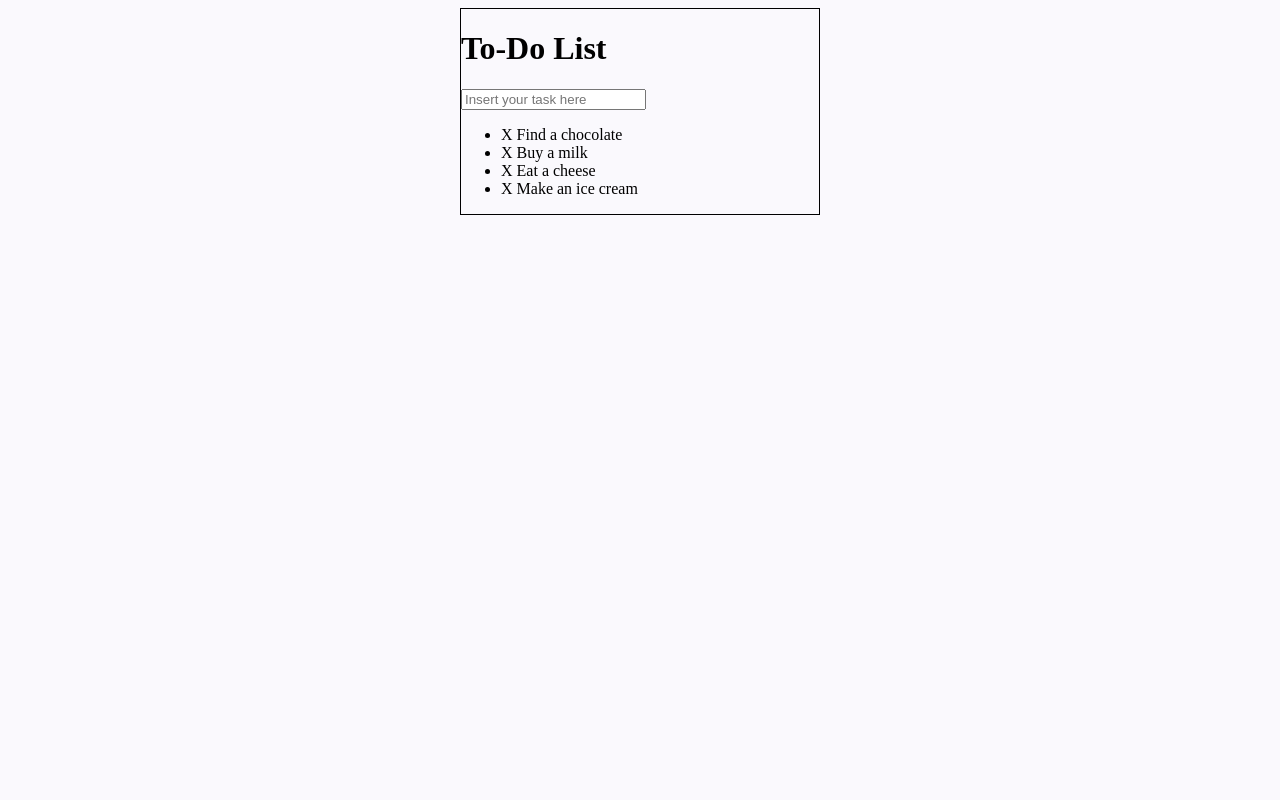
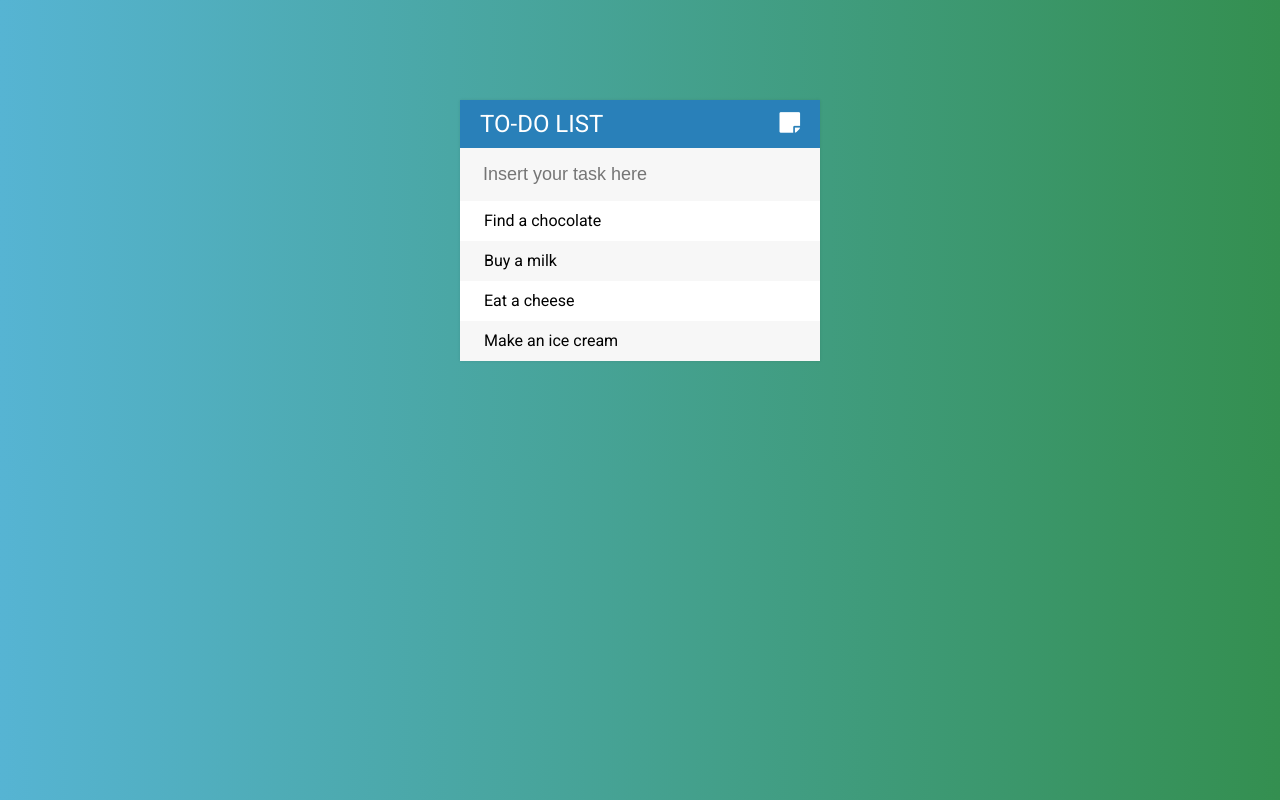
Before and after one commit to rhbayuprabowo/todo-list, a plain HTML site: page index.html in a window 1280 px wide. Drawn offline with nearby package versions, Linux system fonts and the light colour scheme.

Commit message:
finish the exercise

```diff
--- a/css/style.css
+++ b/css/style.css
@@ -1,15 +1,89 @@
+body {
+  background: #348F50;
+  /* fallback for old browsers */
+  background: -webkit-linear-gradient(to right, #56B4D3, #348F50);
+  /* Chrome 10-25, Safari 5.1-6 */
+  background: linear-gradient(to right, #56B4D3, #348F50);
+  /* W3C, IE 10+/ Edge, Firefox 16+, Chrome 26+, Opera 12+, Safari 7+ */
+  font-family: Roboto, monospace, sans-serif;
+}
+
+h1 {
+  background: #2980b9;
+  color: white;
+  font-size: 24px;
+  font-weight: normal;
+  margin: 0;
+  padding: 10px 20px;
+  text-transform: uppercase;
+}
+
+ul {
+  list-style: none;
+  margin: 0;
+  padding: 0;
+}
+
+li {
+  -webkit-columns: #666;
+  background: white;
+  columns: #666;
+  height: 40px;
+  line-height: 40px;
+}
+
+li:nth-child(2n) {
+  background: #f7f7f7;
+}
+
+span {
+  margin-right: 20px;
+  background: #e74c3c;
+  color: white;
+  height: 40px;
+  width: 0;
+  display: inline-block;
+  text-align: center;
+  transition: 0.25s linear;
+  opacity: 0;
+}
+
+li:hover span {
+  width: 40px;
+  opacity: 1;
+}
+
+input {
+  -webkit-box-sizing: border-box;
+  background-color: #f7f7f7;
+  border: 3px solid rgba(0, 0, 0, 0);
+  box-sizing: border-box;
+  color: #2980b9;
+  font-size: 18px;
+  padding: 13px 13px 13px 20px;
+  width: 100%;
+}
+
+input:focus {
+  background: #fff;
+  border: 3px solid #2980b9;
+  outline: none;
+}
+
+.fa-sticky-note {
+  float: right;
+}
+
 .completed {
   color: darkgrey;
   text-decoration: line-through;
 }
 
 .container {
-  box-sizing: border-box;
-  border: 1px solid black;
+  -webkit-box-shadow: 0 0 3px rgba(0, 0, 0, 0.1);
+  background: #f7f7f7;
+  border-style: none;
+  box-shadow: 0 0 3px rgba(0, 0, 0, 0.1);
+  margin: 100px auto;
   width: 360px;
-  margin: 0 auto;
 }
-
-body {
-  background: rgb(250, 249, 253);
-}
--- a/index.html
+++ b/index.html
@@ -1,25 +1,42 @@
 <!DOCTYPE html>
 <html lang="en">
+
 <head>
   <meta charset="UTF-8">
   <meta name="viewport" content="width=device-width, initial-scale=1.0">
   <meta http-equiv="X-UA-Compatible" content="ie=edge">
   <title>Todo List</title>
+  <link href="https://fonts.googleapis.com/css?family=Roboto:400,500i,700" rel="stylesheet">
+  <link rel="stylesheet" href="https://cdnjs.cloudflare.com/ajax/libs/font-awesome/4.7.0/css/font-awesome.min.css" />
   <link rel="stylesheet" href="css/style.css">
   <script src="https://code.jquery.com/jquery-3.2.1.min.js" charset="utf-8"></script>
 </head>
+
 <body>
   <div class="container">
-    <h1>To-Do List</h1>
-    <p><input type="text" placeholder="Insert your task here"></p>
+    <h1>To-Do List <i class="fa fa-sticky-note"></i></h1>
+    <input type="text" placeholder="Insert your task here">
     <ul>
-      <li><span>X</span> Find a chocolate</li>
-      <li><span>X</span> Buy a milk</li>
-      <li><span>X</span> Eat a cheese</li>
-      <li><span>X</span> Make an ice cream</li>
+      <li>
+        <span>
+          <i class="fa fa-trash"></i>
+        </span> Find a chocolate</li>
+      <li>
+        <span>
+          <i class="fa fa-trash"></i>
+        </span> Buy a milk</li>
+      <li>
+        <span>
+          <i class="fa fa-trash"></i>
+        </span> Eat a cheese</li>
+      <li>
+        <span>
+          <i class="fa fa-trash"></i>
+        </span> Make an ice cream</li>
     </ul>
   </div>
   <!-- script -->
   <script src="js/todo-list.js" charset="utf-8"></script>
 </body>
+
 </html>
--- a/js/todo-list.js
+++ b/js/todo-list.js
@@ -9,10 +9,14 @@ $('ul').on('click', 'span', function(e) {
   e.stopPropagation();
 });
 
-$('input[type=\'text\']').keypress(function(e) {
+$('input[type=\'text\']').keypress(function (e) {
   if (e.which === 13) {
     var value = $(this).val();
     $(this).val('');
-    $('ul').append('<li><span>X</span> ' + value + '</li>');
+    $('ul').append('<li><span><i class="fa fa-trash"></i></span> ' + value + '</li>');
   }
 });
+
+$(".fa-sticky-note").on("click", function () {
+  $('input[type =\'text\']').slideToggle();
+});
```
